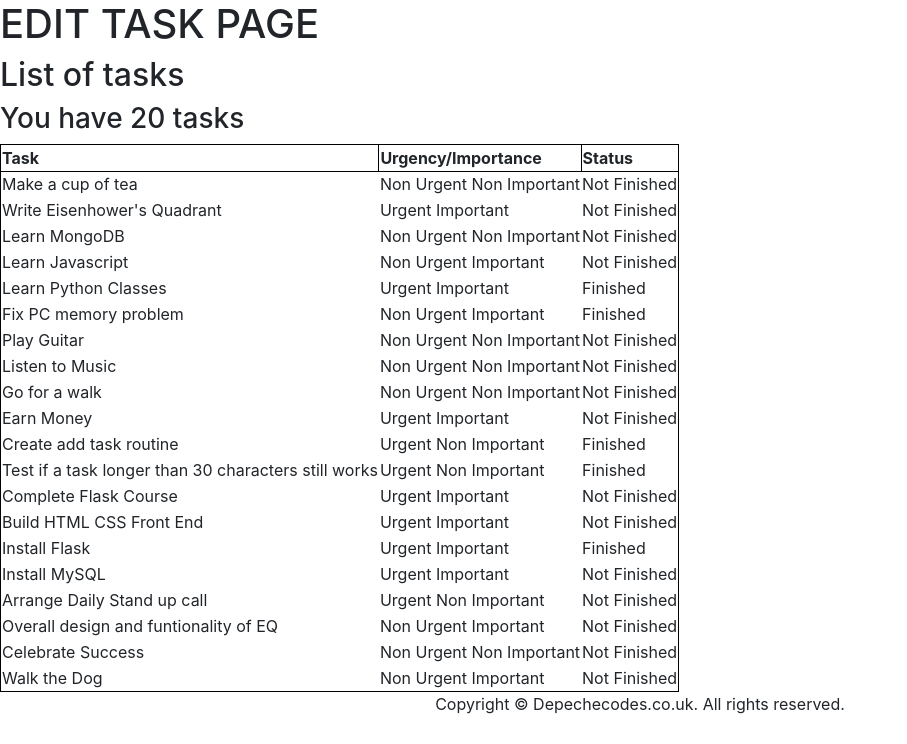
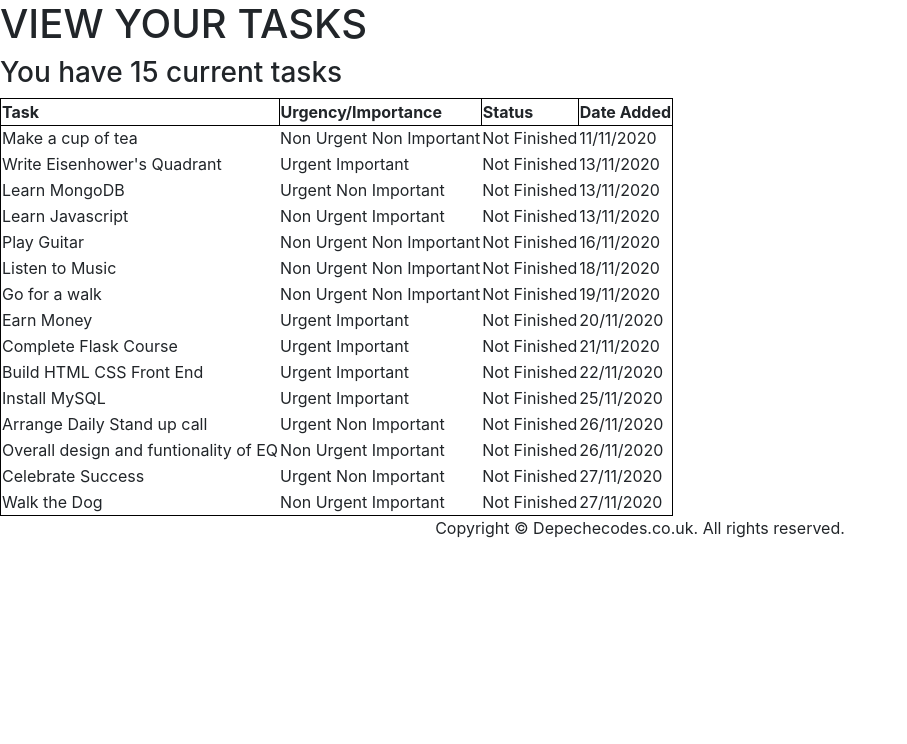
Before and after one commit to Sam-Ian/Eisenhowers-Quadrant, a Flask app: page /view-tasks in a window 1280 px wide. Shown: the part 56-800 px from the top of the page, without its empty margins (0-907 px from the left). Run offline with Flask 2, Linux system fonts and the light colour scheme; some libraries are stand-ins or nearby versions.

Commit message:
added date added and date complete

```diff
--- a/myapp/Eisenhower.csv
+++ b/myapp/Eisenhower.csv
@@ -1,21 +1,21 @@
-Task ID,Task,Urgent/Important,Task Complete
-1,Make a cup of tea,Non Urgent Non Important,N
-2,Write Eisenhower's Quadrant,Urgent Important,N
-3,Learn MongoDB,Non Urgent Non Important,N
-4,Learn Javascript,Non Urgent Important,N
-5,Learn Python Classes,Urgent Important,Y
-6,Fix PC memory problem,Non Urgent Important,Y
-7,Play Guitar,Non Urgent Non Important,N
-8,Listen to Music,Non Urgent Non Important,N
-9,Go for a walk,Non Urgent Non Important,N
-10,Earn Money,Urgent Important,N
-11,Create add task routine,Urgent Non Important,Y
-12,Test if a task longer than 30 characters still works,Urgent Non Important,Y
-13,Complete Flask Course,Urgent Important,N
-14,Build HTML CSS Front End,Urgent Important,N
-15,Install Flask,Urgent Important,Y
-16,Install MySQL,Urgent Important,N
-17,Arrange Daily Stand up call,Urgent Non Important,N
-18,Overall design and funtionality  of EQ,Non Urgent Important,N
-19,Celebrate Success,Non Urgent Non Important,N
-20,Walk the Dog,Non Urgent Important,N
+Task ID,Task,Urgent/Important,Task Complete,Date Added,Date Completed
+1,Make a cup of tea,Non Urgent Non Important,N,11/11/2020,Null
+2,Write Eisenhower's Quadrant,Urgent Important,N,13/11/2020,Null
+3,Learn MongoDB,Urgent Non Important,N,13/11/2020,Null
+4,Learn Javascript,Non Urgent Important,N,13/11/2020,Null
+5,Learn Python Classes,Urgent Important,Y,13/11/2020,24/11/2020
+6,Fix PC memory problem,Non Urgent Important,Y,16/11/2020,24/11/2020
+7,Play Guitar,Non Urgent Non Important,N,16/11/2020,Null
+8,Listen to Music,Non Urgent Non Important,N,18/11/2020,Null
+9,Go for a walk,Non Urgent Non Important,N,19/11/2020,Null
+10,Earn Money,Urgent Important,N,20/11/2020,Null
+11,Create add task routine,Urgent Non Important,Y,21/11/2020,25/11/2020
+12,Test if a task longer than 30 characters still works,Urgent Non Important,Y,21/11/2020,25/11/2020
+13,Complete Flask Course,Urgent Important,N,21/11/2020,Null
+14,Build HTML CSS Front End,Urgent Important,N,22/11/2020,Null
+15,Install Flask,Urgent Important,Y,24/11/2020,25/11/2020
+16,Install MySQL,Urgent Important,N,25/11/2020,Null
+17,Arrange Daily Stand up call,Urgent Non Important,N,26/11/2020,Null
+18,Overall design and funtionality  of EQ,Non Urgent Important,N,26/11/2020,Null
+19,Celebrate Success,Urgent Non Important,N,27/11/2020,Null
+20,Walk the Dog,Non Urgent Important,N,27/11/2020,Null
--- a/myapp/app.py
+++ b/myapp/app.py
@@ -1,6 +1,7 @@
 from forms import AddTask, CompleteTask
 from flask import Flask, render_template, request, redirect, url_for
 import csv
+from datetime import datetime
 
 app = Flask(__name__)
 app.config['SECRET_KEY'] = 'entersecretkey'
@@ -43,7 +44,7 @@ def index():
                 row['Task Complete'] = 'Y'
 
         with open('Eisenhower.csv', 'w', newline='', encoding='utf-8') as csv_file_write:
-            csv_writer = csv.DictWriter(csv_file_write, fieldnames=('Task ID', 'Task', 'Urgent/Important', 'Task Complete'))
+            csv_writer = csv.DictWriter(csv_file_write, fieldnames=('Task ID', 'Task', 'Urgent/Important', 'Task Complete', 'Date Added', 'Date Completed'))
             csv_writer.writeheader()
             csv_writer.writerows(full_dict_data)
 
@@ -72,9 +73,9 @@ def add_task():
 
 
         with open('Eisenhower.csv', 'a', newline='', encoding='utf-8') as csv_file_write:
-            fields=['Task ID', 'Task', 'Urgent/Important', 'Task Complete']
+            fields=['Task ID', 'Task', 'Urgent/Important', 'Task Complete', 'Date Added', 'Date Completed']
             csv_writer = csv.DictWriter(csv_file_write, fieldnames=fields)
-            csv_writer.writerow({'Task ID': new_id, 'Task': task_name[new_id], 'Urgent/Important': task_type[new_id], 'Task Complete': 'N'})
+            csv_writer.writerow({'Task ID': new_id, 'Task': task_name[new_id], 'Urgent/Important': task_type[new_id], 'Task Complete': 'N', 'Date Added': datetime.today().strftime('%d/%m/%Y'), 'Date Completed': 'Null'})
 
         return redirect(url_for('index', _external=True, _scheme='http'))
     return render_template('add_task.html', template_form=add_task_form)
@@ -88,26 +89,50 @@ def view_tasks():
     task_name_list = []
     task_type_list = []
     task_complete_list = []
+    task_added_list = []
 
     with open('Eisenhower.csv', newline='') as csv_file_read:
         csv_reader = csv.reader(csv_file_read)
         next(csv_reader)
 
         for task in csv_reader:
-            if task:
+            if task[3] == 'N':
                 task_id_list.append(task[0])
                 task_name_list.append(task[1])
                 task_type_list.append(task[2])
                 task_complete_list.append(task[3])
+                task_added_list.append(task[4])
 
     task_length = len(task_id_list)
-    return render_template('view_tasks.html', task_name_list=task_name_list, task_type_list=task_type_list, task_complete_list=task_complete_list, task_length=task_length)
+
+    return render_template('view_tasks.html', task_name_list=task_name_list, task_type_list=task_type_list, task_complete_list=task_complete_list, task_added_list=task_added_list, task_length=task_length)
 
 
 
-@app.route('/delete-task')
-def delete_task():
-    return render_template('delete_task.html')
+@app.route('/completed-tasks')
+def completed_tasks():
+
+    completed_task_id = []
+    completed_task_name = []
+    completed_task_type = []
+    completed_task_added = []
+    completed_task_completed = []
+
+    with open('Eisenhower.csv', newline='') as csv_file_read:
+        csv_reader = csv.reader(csv_file_read)
+        next(csv_reader)
+
+        for task in csv_reader:
+            if task[3] == 'Y':
+                completed_task_id.append(task[0])
+                completed_task_name.append(task[1])
+                completed_task_type.append(task[2])
+                completed_task_added.append(task[4])
+                completed_task_completed.append(task[5])
+
+    task_length = len(completed_task_id)
+
+    return render_template('completed_tasks.html', completed_task_id=completed_task_id, completed_task_name=completed_task_name, completed_task_type=completed_task_type, completed_task_added=completed_task_added, completed_task_completed=completed_task_completed, task_length=task_length)
 
 
 
--- a/myapp/templates/base.html
+++ b/myapp/templates/base.html
@@ -26,8 +26,8 @@
             <a class="nav-link dropdown-toggle" href="#" id="navbarDropdown" role="button" data-toggle="dropdown" aria-haspopup="true" aria-expanded="false">Pages</a>
             <div class="dropdown-menu" aria-labelledby="navbarDropdown">
               <a class="dropdown-item" href="{{ url_for('add_task') }}">Add Task</a>
-              <a class="dropdown-item" href="{{ url_for('view_tasks') }}">View Tasks</a>
-              <a class="dropdown-item" href="{{ url_for('delete_task') }}">Delete Task</a>
+              <a class="dropdown-item" href="{{ url_for('view_tasks') }}">View Your Tasks</a>
+              <a class="dropdown-item" href="{{ url_for('completed_tasks') }}">Completed Tasks</a>
               <div class="dropdown-divider"></div>
               <a class="dropdown-item" href="{{ url_for('set_alarm') }}">Set Alarm</a>
               <div class="dropdown-divider"></div>
--- a/myapp/templates/delete_task.html
+++ /dev/null
@@ -1,4 +0,0 @@
-{% extends "base.html" %}
-{% block content %}
-<h1>DELETE TASK PAGE</h1>
-{% endblock %}
--- a/myapp/templates/view_tasks.html
+++ b/myapp/templates/view_tasks.html
@@ -1,26 +1,21 @@
 {% extends "base.html" %}
 {% block content %}
 
-<h1>EDIT TASK PAGE</h1>
-<h2>List of tasks</h2>
-<h3>You have {{ task_length }} tasks</h3>
+<h1>VIEW YOUR TASKS</h1>
+<h3>You have {{ task_length }} current tasks</h3>
 <table>
     <tr>
         <th>Task</th>
         <th>Urgency/Importance</th>
         <th>Status</th>
+        <th>Date Added</th>
     <tr>
         {% for i in range(task_length) %}
         <tr>
             <td>{{ task_name_list[i] }}</td>
             <td>{{ task_type_list[i] }}</td>
-            <td>
-                {% if task_complete_list[i] == 'Y' %}
-                Finished
-                {% else %}
-                Not Finished
-                {% endif %}
-            </td>
+            <td>Not Finished</td>
+            <td>{{ task_added_list[i] }}</td>
         </tr>
         {% endfor %}
 </table>
```
Also changed, not shown: Eisenhower.csv (deleted, +0 -21 lines), myapp/templates/completed_tasks.html (added, +20 -0 lines), myapp/templates/index.html (+1 -113 lines).
